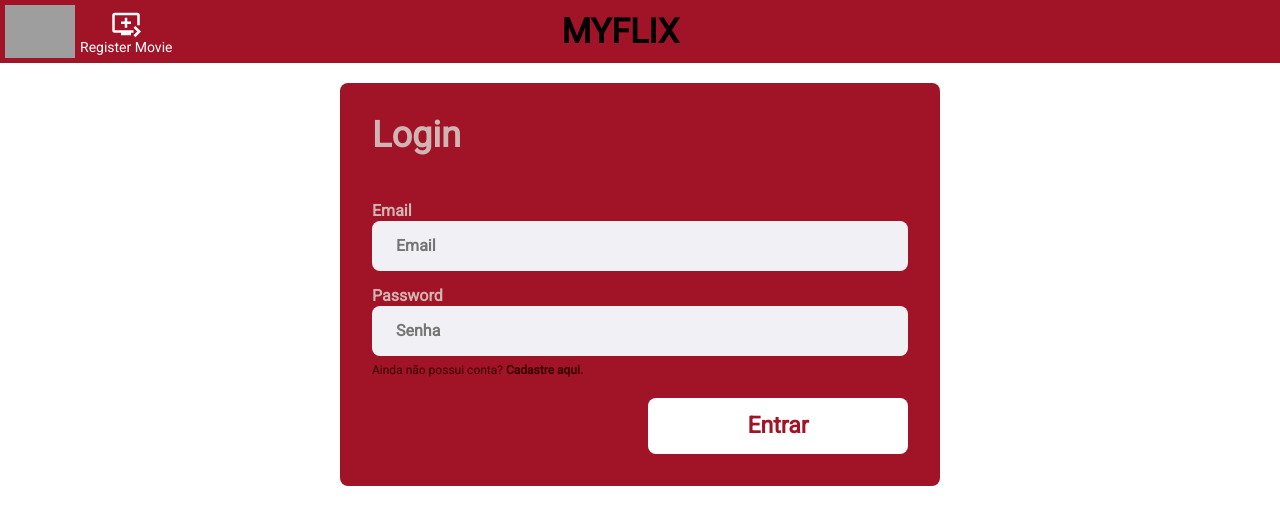
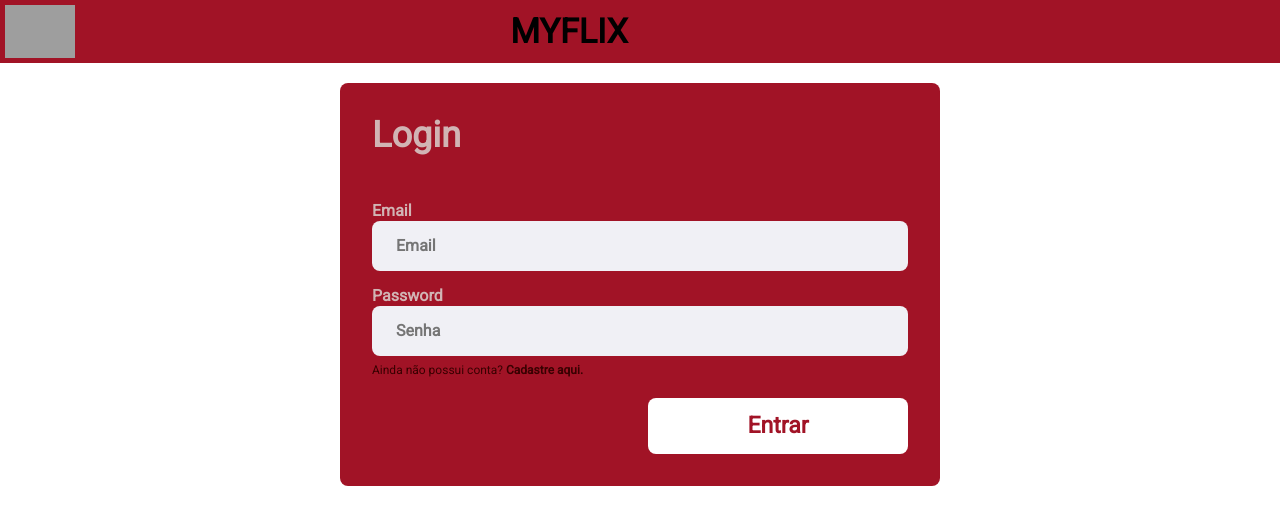
Before and after one commit to CaioCesarRocha/ProjetoFinal_Bootcamp_Eduzz, a React (Create React App) app in the folder myflix_web/: page / in a window 1280 px wide. Shown: the top 524 px of the page. Built offline with nearby package versions, Linux system fonts and the light colour scheme; grey boxes are pictures that could not be loaded.

Commit message:
alteração para exibir page de cadastro de filmes somente para usuários administradores

```diff
--- a/myflix_web/src/components/menu/index.js
+++ b/myflix_web/src/components/menu/index.js
@@ -6,13 +6,15 @@ import { MdQueuePlayNext , MdLogout} from "react-icons/md";
 const Menu = () =>{
     const [username, setUsername] = useState('');
     const [signed, setSigned] = useState(false);
+    const [admin, setAdmin] = useState(false);
 
     useEffect(() => {
 
         setSigned(false)
         try{
             const user = JSON.parse(sessionStorage.getItem('user'));
-            setUsername(user.username)
+            setUsername(user.username);
+            setAdmin(user.admin);
             const signed = sessionStorage.getItem('signed');
             setSigned(signed);
         }catch(error){console.log(error)}
@@ -29,11 +31,16 @@ const Menu = () =>{
             <S.WrapperLogo href="/">
                     <img src={'https://www.freepnglogos.com/uploads/netflix-logo-circle-png-5.png'} alt={'Logo'}/>
             </S.WrapperLogo>
+            { admin
+            ?
+                <S.WrapperOption href="/register-movie" rel="noreferrer" >
+                    <MdQueuePlayNext/>
+                    <h1>Register Movie</h1>
+                </S.WrapperOption>
+            :
+                ''
+            }
 
-            <S.WrapperOption href="/register-movie" rel="noreferrer" >
-                <MdQueuePlayNext/>
-                <h1>Register Movie</h1>
-            </S.WrapperOption>
             <S.WrapperContentTitle>
                 <S.WrapperTitle>MYFLIX</S.WrapperTitle>
             </S.WrapperContentTitle>
```
